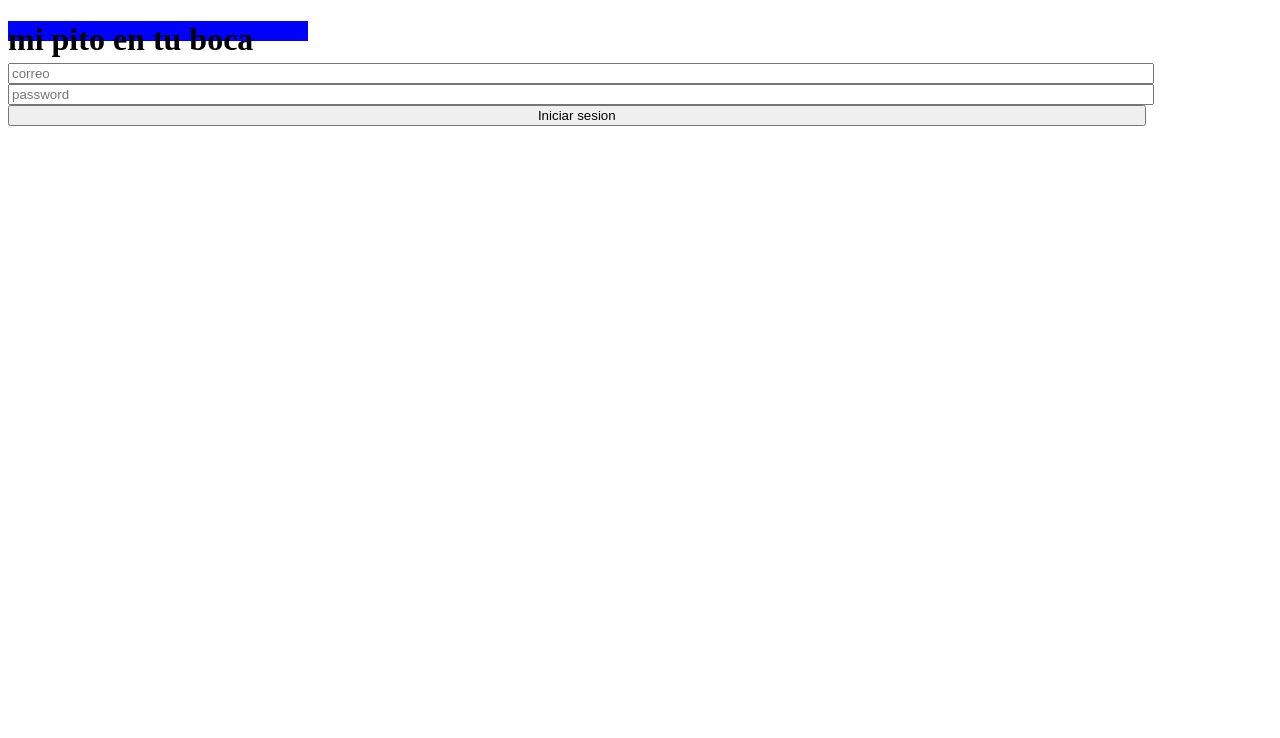
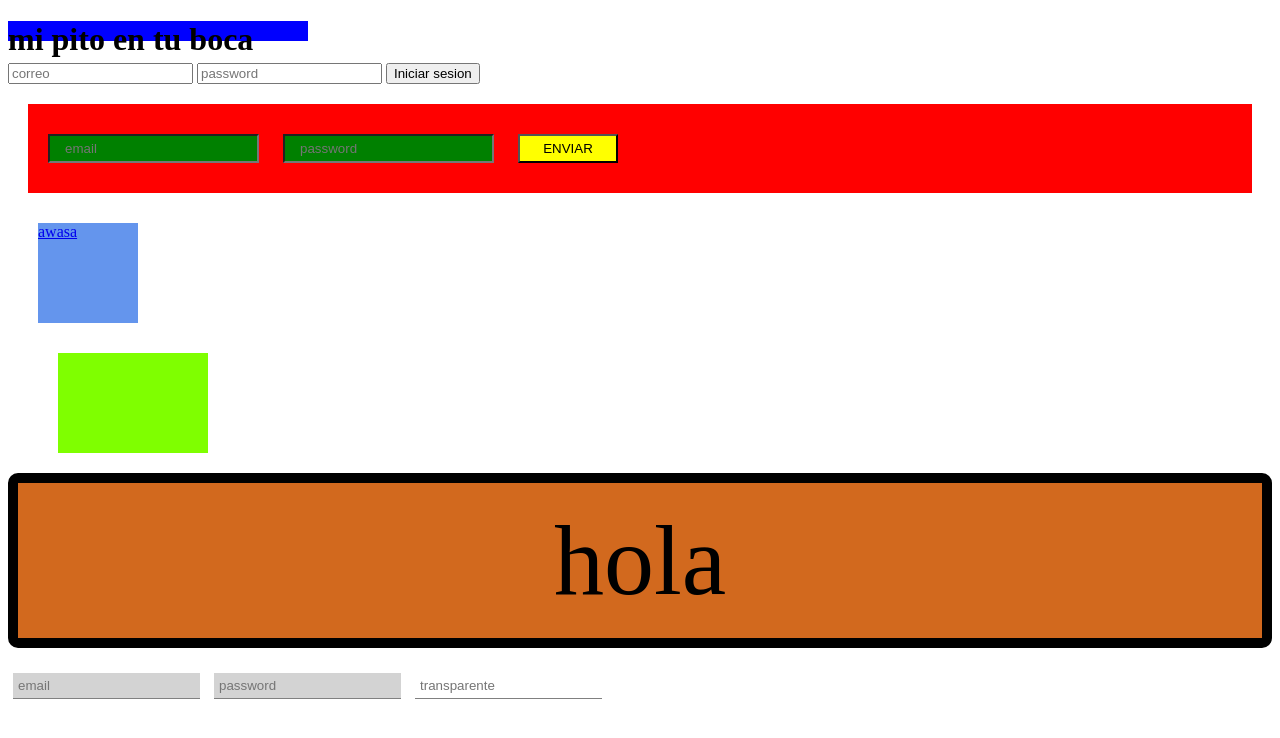
Before and after one commit to Panzita19/practicas-htmlcss, a plain HTML site: page css/cajas/cajas.html in a window 1280 px wide. Drawn offline with Linux system fonts and the light colour scheme.

Commit message:
1 hora 40 minutos

```diff
--- a/css/cajas/cajaCSS.css
+++ b/css/cajas/cajaCSS.css
@@ -1,15 +1,76 @@
-
+/*modelo de caja*/
 h1{
-   background: blue;
-   width: 300px;
-   height: 20px;
+    background: blue;
+    width: 300px;
+    height: 20px;
 }
 
-input{
-
+/*input{
     width: 90%;
 }
 
 form{
     width: 300;
 }
+
+/*padding y marging*/
+
+.formulario{
+    background: red;
+    padding: 30px 20px ;
+    margin: 20px;
+}
+
+.formularioInput{
+    background: green;
+    color: black;
+    padding: 5px 15px;
+    margin-right: 20px;
+}
+
+.formularioSubmit{
+    background: yellow;
+    text-transform: uppercase;
+    width: 100px;
+}
+
+.caja1{
+    background: cornflowerblue;
+    width: 100px;
+    height: 100px;
+    margin: 30px;
+}
+
+.caja2{
+    background: chartreuse;
+    width: 150px;
+    height: 100px;
+    margin-top: 10px;
+    margin-left: 50px;
+    margin-bottom: 20px;
+}
+
+/*Bordes*/
+
+.margen{
+    border: 10px solid black;
+    border-radius: 10px;
+    margin: auto;
+    background: chocolate;
+    text-align: center;
+    padding: 20px;
+    font-size: 100px;
+    margin-bottom: 20px;
+}
+
+.input{
+    margin: 5px;
+    padding: 5px;
+    border: none;
+    border-bottom: 1px solid grey;
+    background: lightgray;
+}
+
+.transparente{
+    background: transparent;
+}
--- a/css/cajas/cajas.html
+++ b/css/cajas/cajas.html
@@ -14,5 +14,28 @@
             <input type="submit" value="Iniciar sesion">
         </form>
     </div>
+
+    <div>
+        <form class="formulario">
+            <input class="formularioInput" type="email" placeholder="email">
+            <input class="formularioInput" type="password" placeholder="password">
+            <input class="formularioInput formularioSubmit" type="submit" value="enviar">
+        </form>
+    </div>
+    <div class="caja1">
+        <a href="/ejercicios/index.html" target="_blank">awasa</a>
+    </div>
+    <div class="caja2"></div>
+    <div class="margen">
+        hola
+    </div>
+
+    <div>
+        <form>
+            <input class="input" type="email" placeholder="email">
+            <input class="input" type="password" placeholder="password">
+            <input class="input transparente" type="email" placeholder="transparente">
+        </form>
+    </div>
 </body>
 </html>
```
Also changed, not shown: ejercicios/index.html (added, +13 -0 lines), ejercicios/style.css (added, +26 -0 lines).
